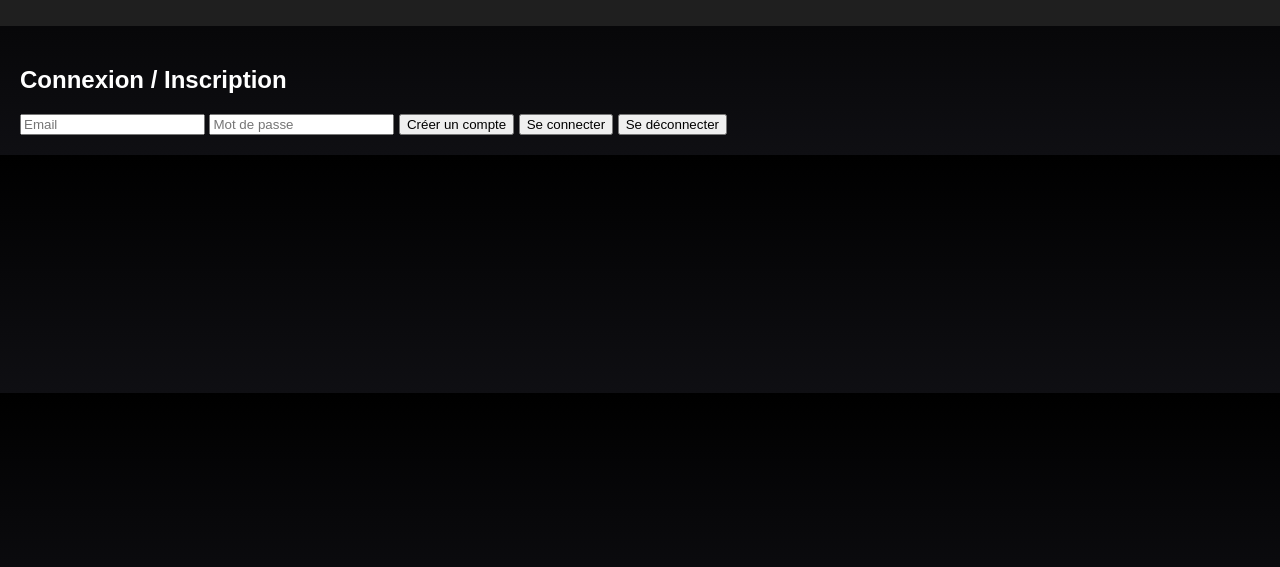
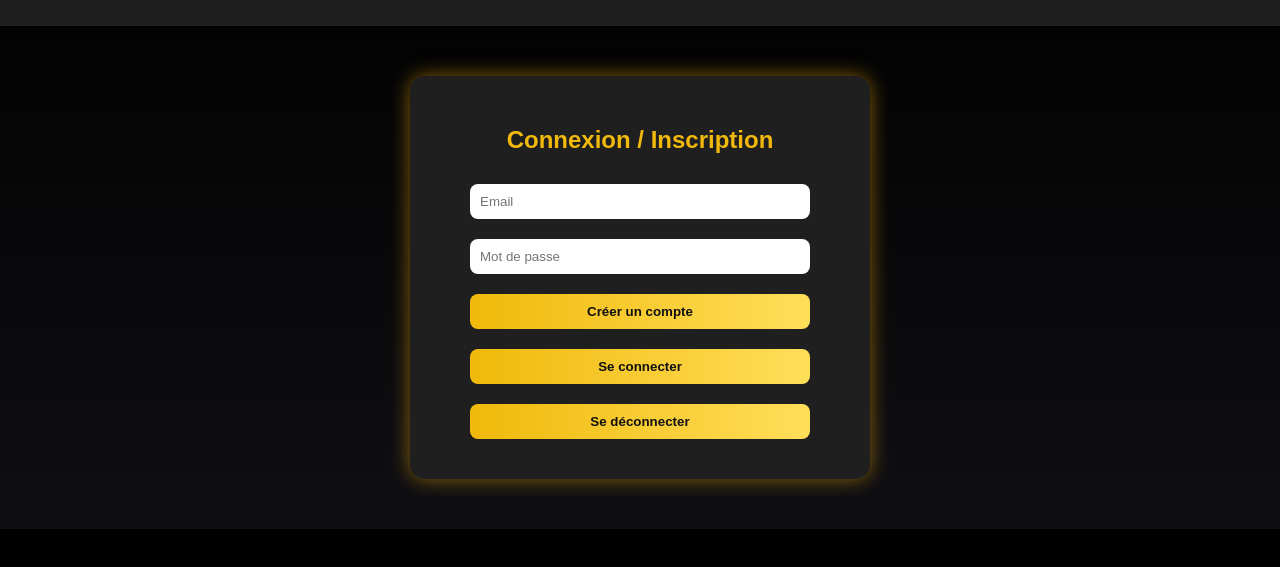
Before and after one commit to tom18988/Casino, a plain HTML site: page index.html in a window 1280 px wide. Shown: the part 83-650 px from the top of the page. Drawn offline with Linux system fonts and the light colour scheme; no server answers.

Commit message:
style.css
Signed-off-by: tom18988 <t4515021@gmail.com>

```diff
--- a/style.css
+++ b/style.css
@@ -107,3 +107,41 @@ body {
 .section.active{
   display:block;
 }
+
+#auth {
+max-width: 400px;
+margin: 50px auto;
+padding: 30px;
+background: #1f1f1f;
+border-radius: 15px;
+box-shadow: 0 0 20px rgba(255, 185, 11, 0.5);
+text-align: center;
+}
+#auth h2 {
+margin-bottom: 20px;
+color: #f0b90b;
+}
+#auth input {
+width: 80%;
+padding: 10px;
+margin: 10px 0;
+border: none;
+border-radius: 8px;
+outline: none;
+}
+#auth button {
+width: 85%;
+padding: 10px;
+margin: 10px 0;
+border: none;
+border-radius: 8px;
+font-weight: bold;
+cursor: pointer;
+background: linear-gradient(90deg, #f0b90b, #ffde59);
+color: #111;
+transition: all 0.3s ease;
+}
+#auth button:hover {
+transform: scale(1.05);
+box-shadow: 0 0 15px #f0b90b;
+}
```
